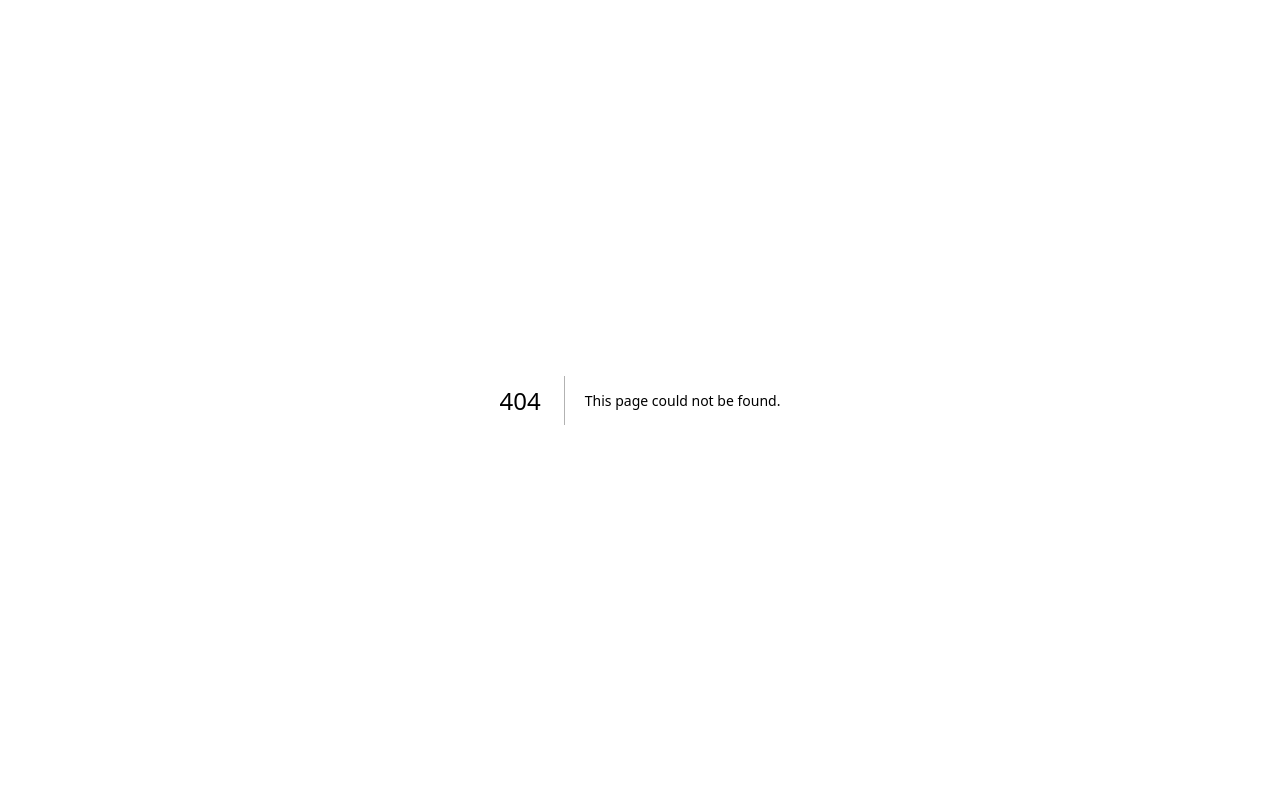
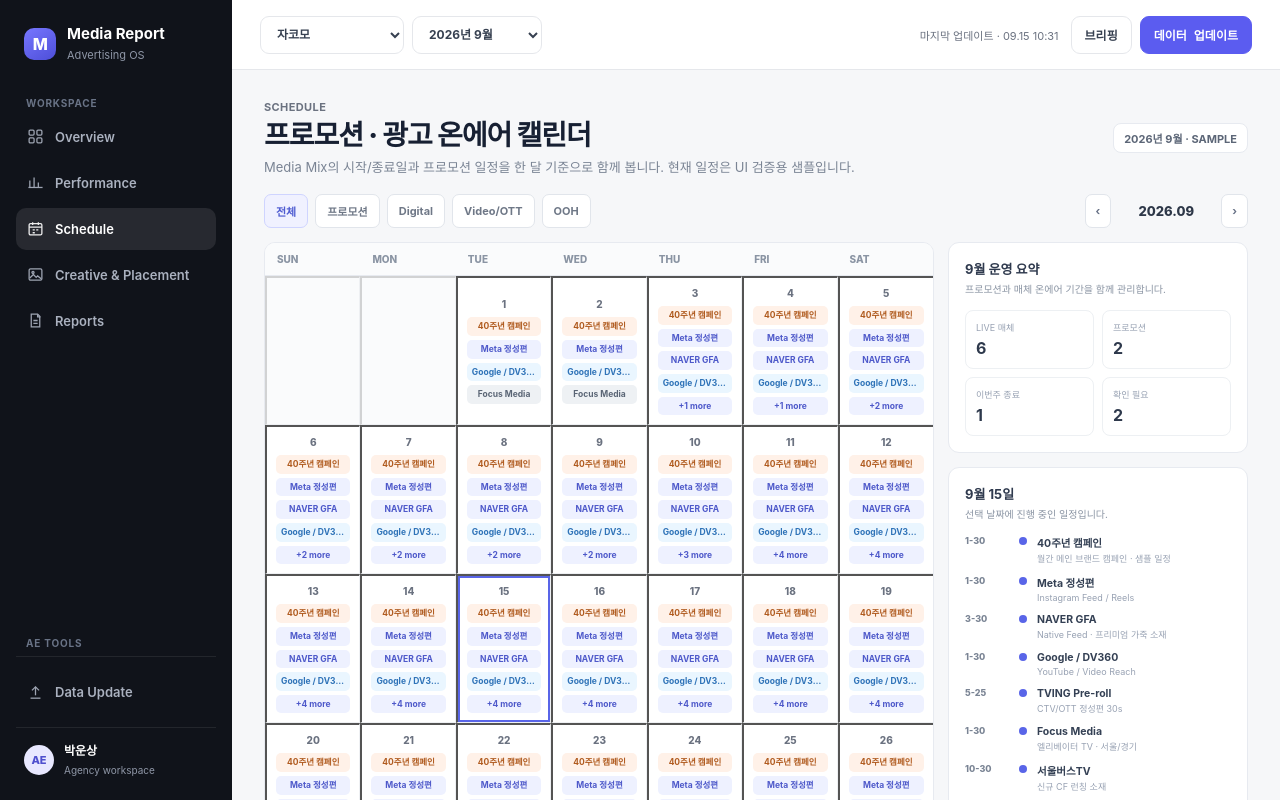
Before and after one commit to unz1020/Media-report_kor, a Next.js app: page /schedule in a window 1280 px wide. Before the commit this address had no page. Shown: the top 800 px of the page. Built offline with nearby package versions, Linux system fonts and the light colour scheme.

Commit message:
ui: add jacomo monthly campaign calendar

```diff
--- /dev/null
+++ b/app/(dashboard)/schedule/page.tsx
@@ -0,0 +1,87 @@
+"use client";
+
+import { useMemo, useState } from "react";
+import styles from "./schedule.module.css";
+
+type Category = "프로모션" | "Digital" | "Video/OTT" | "OOH";
+
+type ScheduleEvent = {
+  id: string;
+  title: string;
+  category: Category;
+  start: number;
+  end: number;
+  detail: string;
+};
+
+const events: ScheduleEvent[] = [
+  { id:"campaign", title:"40주년 캠페인", category:"프로모션", start:1, end:30, detail:"월간 메인 브랜드 캠페인 · 샘플 일정" },
+  { id:"meta", title:"Meta 정성편", category:"Digital", start:1, end:30, detail:"Instagram Feed / Reels" },
+  { id:"naver", title:"NAVER GFA", category:"Digital", start:3, end:30, detail:"Native Feed · 프리미엄 가죽 소재" },
+  { id:"google", title:"Google / DV360", category:"Video/OTT", start:1, end:30, detail:"YouTube / Video Reach" },
+  { id:"tving", title:"TVING Pre-roll", category:"Video/OTT", start:5, end:25, detail:"CTV/OTT 정성편 30s" },
+  { id:"focus", title:"Focus Media", category:"OOH", start:1, end:30, detail:"엘리베이터 TV · 서울/경기" },
+  { id:"bus", title:"서울버스TV", category:"OOH", start:10, end:30, detail:"신규 CF 런칭 소재" },
+  { id:"promo", title:"온라인 프로모션", category:"프로모션", start:11, end:20, detail:"CF 오픈 기념 프로모션 · 샘플" }
+];
+
+const categoryClass: Record<Category, string> = {
+  "프로모션": styles.promo,
+  "Digital": styles.digital,
+  "Video/OTT": styles.video,
+  "OOH": styles.ooh
+};
+
+export default function SchedulePage() {
+  const [active, setActive] = useState<Category | "전체">("전체");
+  const [selectedDay, setSelectedDay] = useState(15);
+  const filtered = active === "전체" ? events : events.filter((event) => event.category === active);
+
+  const days = useMemo(() => {
+    const result: { day: number | null; events: ScheduleEvent[] }[] = [];
+    for (let i = 0; i < 2; i++) result.push({ day: null, events: [] });
+    for (let day = 1; day <= 30; day++) result.push({ day, events: filtered.filter((event) => day >= event.start && day <= event.end) });
+    while (result.length % 7 !== 0) result.push({ day: null, events: [] });
+    return result;
+  }, [filtered]);
+
+  const selectedEvents = filtered.filter((event) => selectedDay >= event.start && selectedDay <= event.end);
+
+  return (
+    <>
+      <div className="page-head refined-head">
+        <div>
+          <div className="eyebrow">Schedule</div>
+          <h1 className="page-title">프로모션 · 광고 온에어 캘린더</h1>
+          <p className="page-desc">Media Mix의 시작/종료일과 프로모션 일정을 한 달 기준으로 함께 봅니다. 현재 일정은 UI 검증용 샘플입니다.</p>
+        </div>
+        <div className="page-meta"><span className="view-pill">2026년 9월 · SAMPLE</span></div>
+      </div>
+
+      <div className={styles.toolbar}>
+        <div className={styles.filters}>
+          {(["전체","프로모션","Digital","Video/OTT","OOH"] as const).map((item) => <button key={item} className={`${styles.filter} ${active === item ? styles.filterActive : ""}`} onClick={() => setActive(item)}>{item}</button>)}
+        </div>
+        <div className={styles.monthNav}><button className={styles.monthButton}>‹</button><strong className={styles.monthLabel}>2026.09</strong><button className={styles.monthButton}>›</button></div>
+      </div>
+
+      <div className={styles.layout}>
+        <section className={styles.calendar}>
+          <div className={styles.weekdays}>{["SUN","MON","TUE","WED","THU","FRI","SAT"].map((day) => <div key={day} className={styles.weekday}>{day}</div>)}</div>
+          <div className={styles.grid}>
+            {days.map((cell, index) => <button type="button" key={`${cell.day ?? "blank"}-${index}`} className={`${styles.day} ${cell.day ? "" : styles.dayOutside} ${cell.day === 15 ? styles.dayToday : ""}`} onClick={() => cell.day && setSelectedDay(cell.day)} disabled={!cell.day}>
+              <div className={`${styles.date} ${cell.day ? "" : styles.dateMuted}`}>{cell.day ?? ""}</div>
+              <div className={styles.events}>{cell.events.slice(0,4).map((event) => <span key={event.id} className={`${styles.event} ${categoryClass[event.category]}`} title={event.title}>{event.title}</span>)}{cell.events.length > 4 && <span className={`${styles.event} ${styles.digital}`}>+{cell.events.length - 4} more</span>}</div>
+            </button>)}
+          </div>
+        </section>
+
+        <aside className={styles.side}>
+          <section className={styles.panel}><h3>9월 운영 요약</h3><p>프로모션과 매체 온에어 기간을 함께 관리합니다.</p><div className={styles.statGrid}><div className={styles.stat}><span>LIVE 매체</span><strong>6</strong></div><div className={styles.stat}><span>프로모션</span><strong>2</strong></div><div className={styles.stat}><span>이번주 종료</span><strong>1</strong></div><div className={styles.stat}><span>확인 필요</span><strong>2</strong></div></div></section>
+          <section className={styles.panel}><h3>9월 {selectedDay}일</h3><p>선택 날짜에 진행 중인 일정입니다.</p><div className={styles.timeline}>{selectedEvents.length ? selectedEvents.map((event) => <div key={event.id} className={styles.timelineItem}><span className={styles.timelineDate}>{event.start === event.end ? `${event.start}일` : `${event.start}-${event.end}`}</span><i className={styles.timelineDot}/><div className={styles.timelineCopy}><strong>{event.title}</strong><span>{event.detail}</span></div></div>) : <p>해당 날짜의 일정이 없습니다.</p>}</div></section>
+          <section className={styles.panel}><h3>구분</h3><p>실서비스에서는 Media Mix와 프로모션 마스터에서 자동 생성됩니다.</p><div className={styles.legend}><span className={styles.promo}>프로모션</span><span className={styles.digital}>Digital</span><span className={styles.video}>Video/OTT</span><span className={styles.ooh}>OOH</span></div></section>
+        </aside>
+      </div>
+    </>
+  );
+}
```
